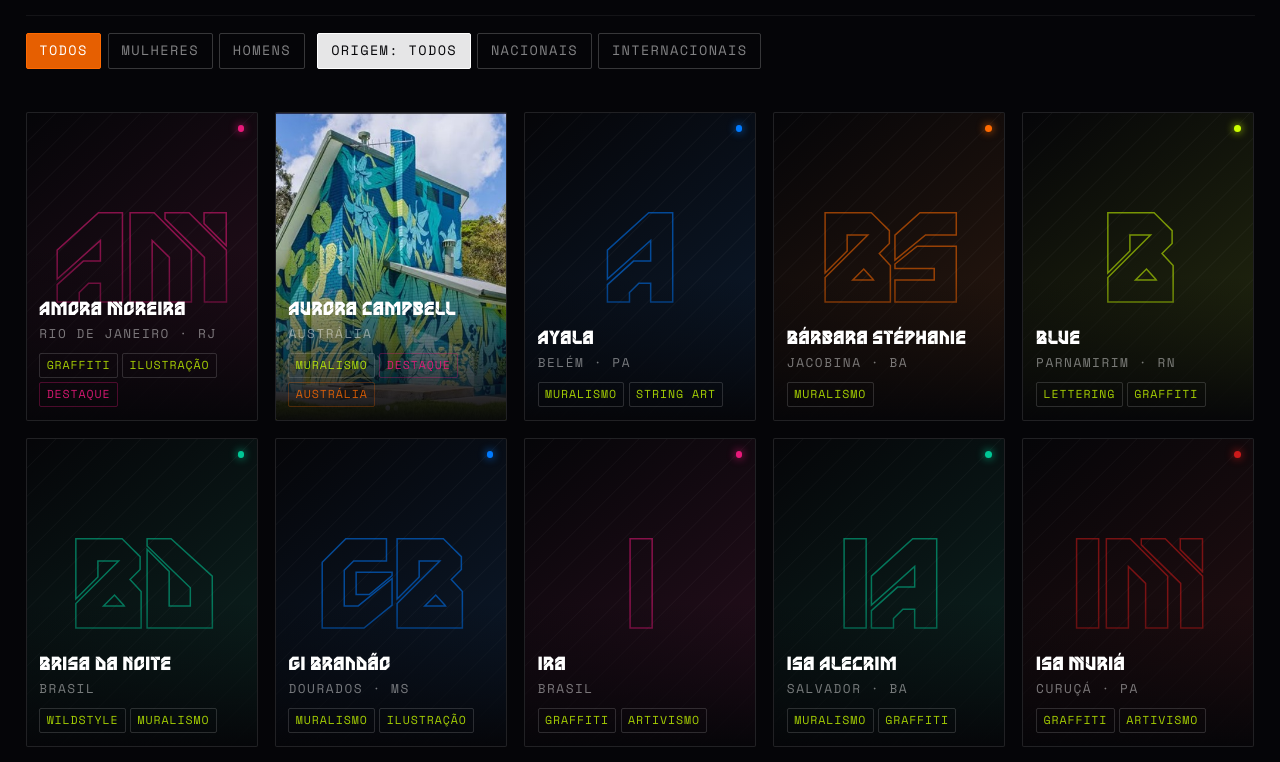
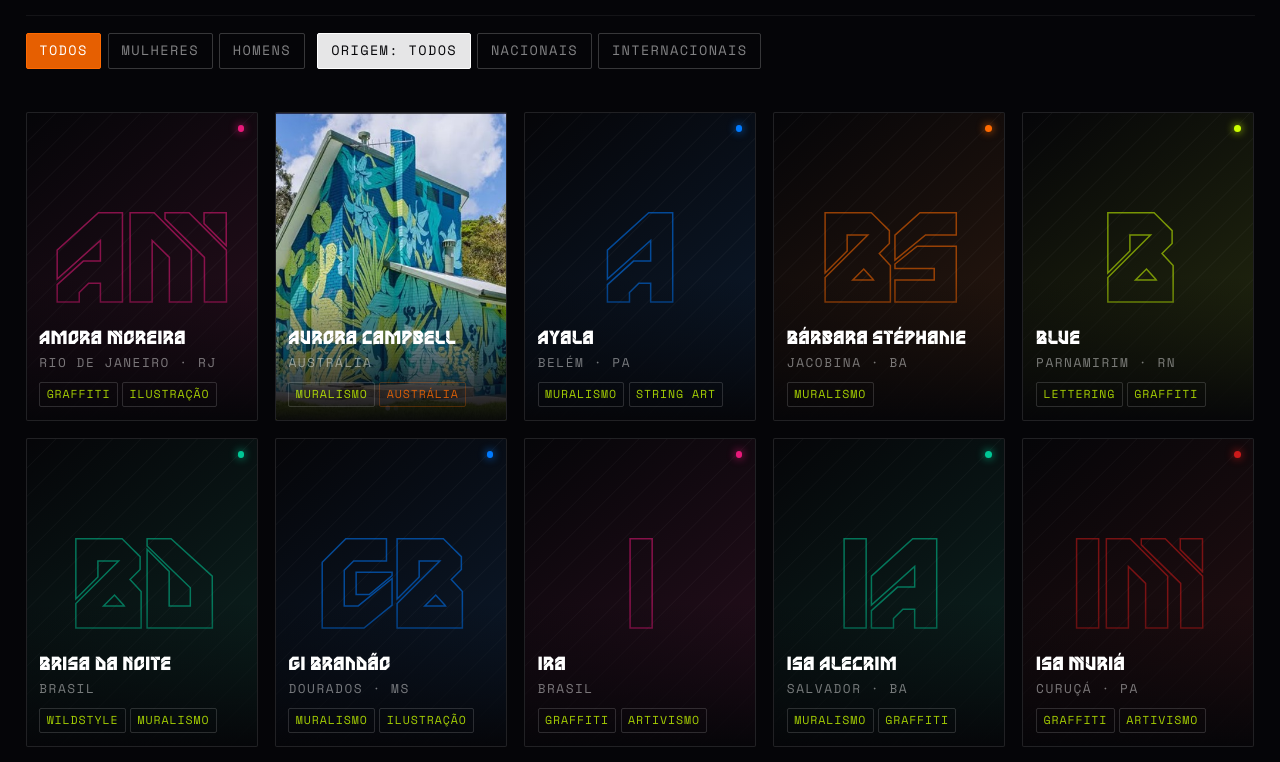
Before and after one commit to pedroitan/btc, a Next.js app: page / in a window 1280 px wide. Shown: the part 3935-4697 px from the top of the page. Built offline with nearby package versions, Linux system fonts and the light colour scheme.

Commit message:
fix: remove Graffiti filter and Destaque tag from artist cards

```diff
--- a/components/ArtistCard.tsx
+++ b/components/ArtistCard.tsx
@@ -132,14 +132,6 @@ export default function ArtistCard({ artista }: Props) {
               {e}
             </span>
           ))}
-          {artista.destaque && (
-            <span
-              className="font-mono text-[0.68rem] tracking-[0.08em] uppercase text-btc-magenta/90 border border-btc-magenta/30 px-1.5 py-0.5"
-              style={{ borderRadius: '2px' }}
-            >
-              Destaque
-            </span>
-          )}
           {artista.pais !== 'Brasil' && (
             <span
               className="font-mono text-[0.68rem] tracking-[0.08em] uppercase text-btc-laranja/80 border border-btc-laranja/25 px-1.5 py-0.5"
--- a/components/Artistas.tsx
+++ b/components/Artistas.tsx
@@ -6,7 +6,7 @@ import { artistas, type Estilo } from '@/data/artistas'
 import ArtistCard from './ArtistCard'
 
 const ESTILOS: Estilo[] = [
-  'Muralismo', 'Graffiti', 'Wildstyle', 'Lettering', 'Throw-up',
+  'Muralismo', 'Wildstyle', 'Lettering', 'Throw-up',
   'Stencil', 'Realismo', 'Cartoon', 'Ilustração', '3D',
   'Hiperrealismo', 'Artivismo', 'String Art', 'Semi-realismo',
 ]
```
